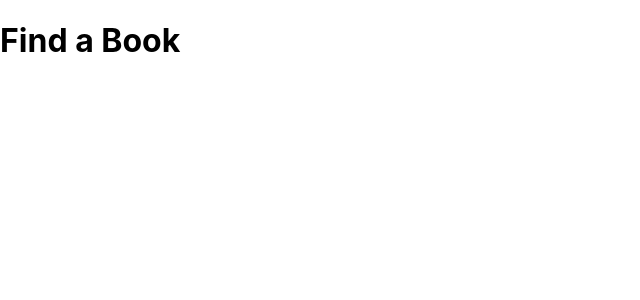
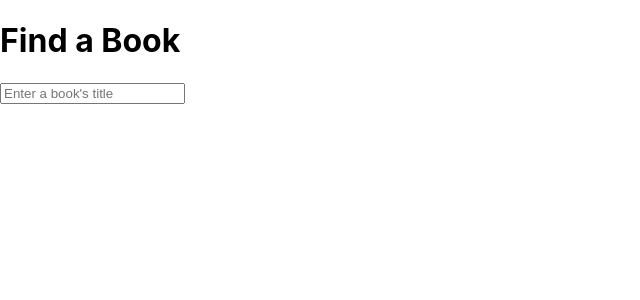
Before and after one commit to joserogeriofilho/read-list-app, a React (Create React App) app: page /find in a window 1280 px wide. Shown: the top 300 px of the page, without its empty margins (0-640 px from the left). Built offline with nearby package versions, Linux system fonts and the light colour scheme.

Commit message:
Implement the functionality of FindABook

```diff
--- a/package.json
+++ b/package.json
@@ -8,6 +8,7 @@
     "@testing-library/react": "^9.5.0",
     "@testing-library/user-event": "^7.2.1",
     "axios": "^0.21.1",
+    "lodash": "^4.17.21",
     "react": "^17.0.2",
     "react-dom": "^17.0.2",
     "react-redux": "^7.2.4",
--- a/src/components/FindABook.js
+++ b/src/components/FindABook.js
@@ -1,7 +1,50 @@
+import { useState } from 'react';
+import { debounce } from 'lodash';
+import { search } from '../services/openLibraryAPI';
+
 export default function FindABook() {
+  const [books, setBooks] = useState([]);
+  const [loading, setLoading] = useState(false);
+  const [error, setError] = useState('');
+
+  const onChangeTitle = debounce( async value => {
+    if(value.length < 3) {
+      setBooks([]);
+      return null;
+    }
+
+    setLoading(true);
+    try{
+      let list = await search(value);
+      setBooks(list);
+      setError('');
+    } catch(err) {
+      setBooks([]);
+      setError(`Something went wrong: ${err.message}`);
+    } finally {
+      setLoading(false);
+    }
+  }, 500);
+
   return (
     <div>
       <h1>Find a Book</h1>
+      <input type="text" id="title" name="title" placeholder="Enter a book's title" onChange={e => onChangeTitle(e.target.value)} />
+      <ul>
+        {loading &&
+          <span>Loading...</span>
+        }
+        {error &&
+          <span>{error}</span>
+        }
+        {!loading && books.map((item, index) => (
+          <li key={index}>
+            <span>{item.title}</span>
+            <br/>
+            <span>{item.author}</span>
+          </li>
+        ))}
+      </ul>
     </div>
   )
 }
```
Also changed, not shown: 1 other file (tests, documents, lock files or other folders).
